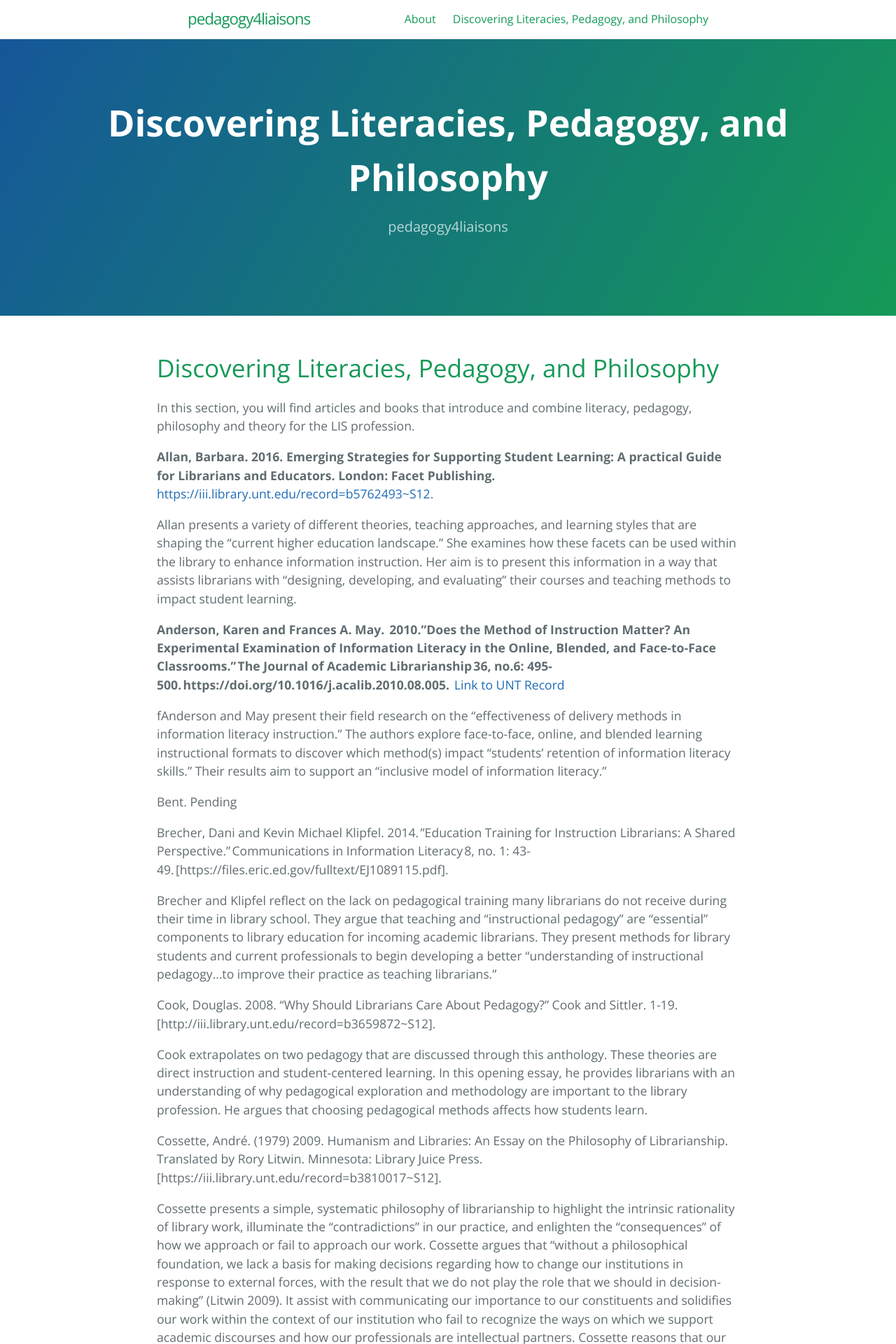
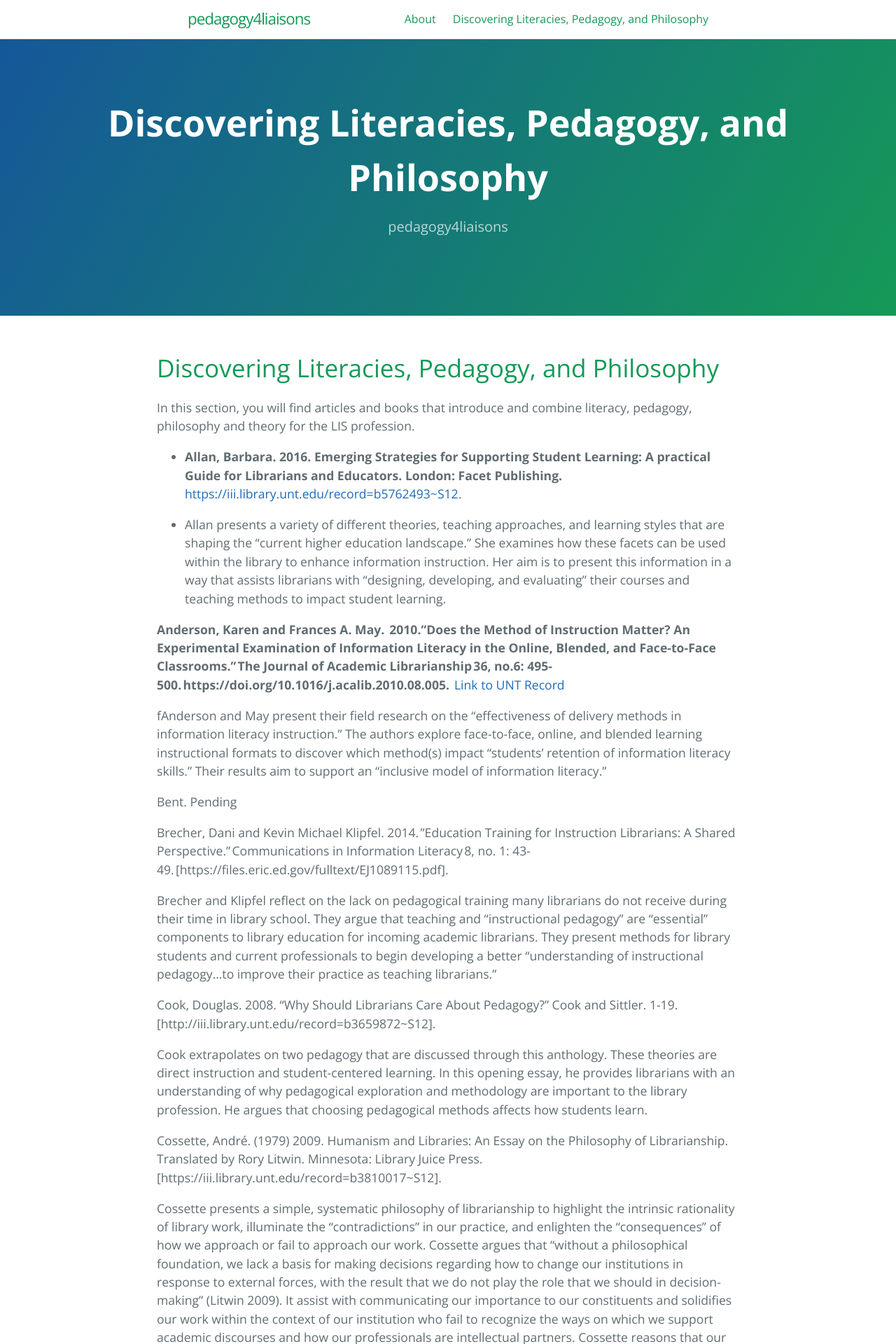
Before and after one commit to pandrews/pedagogy4liaisons, a Jekyll site: the page built from dlpp.md, in a window 1280 px wide. Shown: the top 1920 px of the page at 70% size. Built offline with Jekyll 4.4.1, drawn with Linux system fonts in a browser that asks for light colours.

```diff
--- a/dlpp.md
+++ b/dlpp.md
@@ -9,10 +9,10 @@ permalink: /dlpp.html
 In this section, you will find articles and books that introduce and combine literacy, pedagogy, philosophy and theory for the LIS profession.
 
 
-**Allan, Barbara. 2016. Emerging Strategies for Supporting Student Learning: A practical Guide for Librarians and Educators. London: Facet Publishing.** [https://iii.library.unt.edu/record=b5762493~S12](https://iii.library.unt.edu/record=b5762493~S12).
+* **Allan, Barbara. 2016. Emerging Strategies for Supporting Student Learning: A practical Guide for Librarians and Educators. London: Facet Publishing.** [https://iii.library.unt.edu/record=b5762493~S12](https://iii.library.unt.edu/record=b5762493~S12).
 
 
-Allan presents a variety of different theories, teaching approaches, and learning styles that are shaping the “current higher education landscape.” She examines how these facets can be used within the library to enhance information instruction. Her aim is to present this information in a way that assists librarians with “designing, developing, and evaluating” their courses and teaching methods to impact student learning.
++ Allan presents a variety of different theories, teaching approaches, and learning styles that are shaping the “current higher education landscape.” She examines how these facets can be used within the library to enhance information instruction. Her aim is to present this information in a way that assists librarians with “designing, developing, and evaluating” their courses and teaching methods to impact student learning.
 
 
 **Anderson, Karen and Frances A. May.  2010."Does the Method of Instruction Matter? An Experimental Examination of Information Literacy in the Online, Blended, and Face-to-Face Classrooms." The Journal of Academic Librarianship 36, no.6: 495-500. https://doi.org/10.1016/j.acalib.2010.08.005.**  [Link to UNT Record](https://iii.library.unt.edu/record=b5762493~S12)
```
